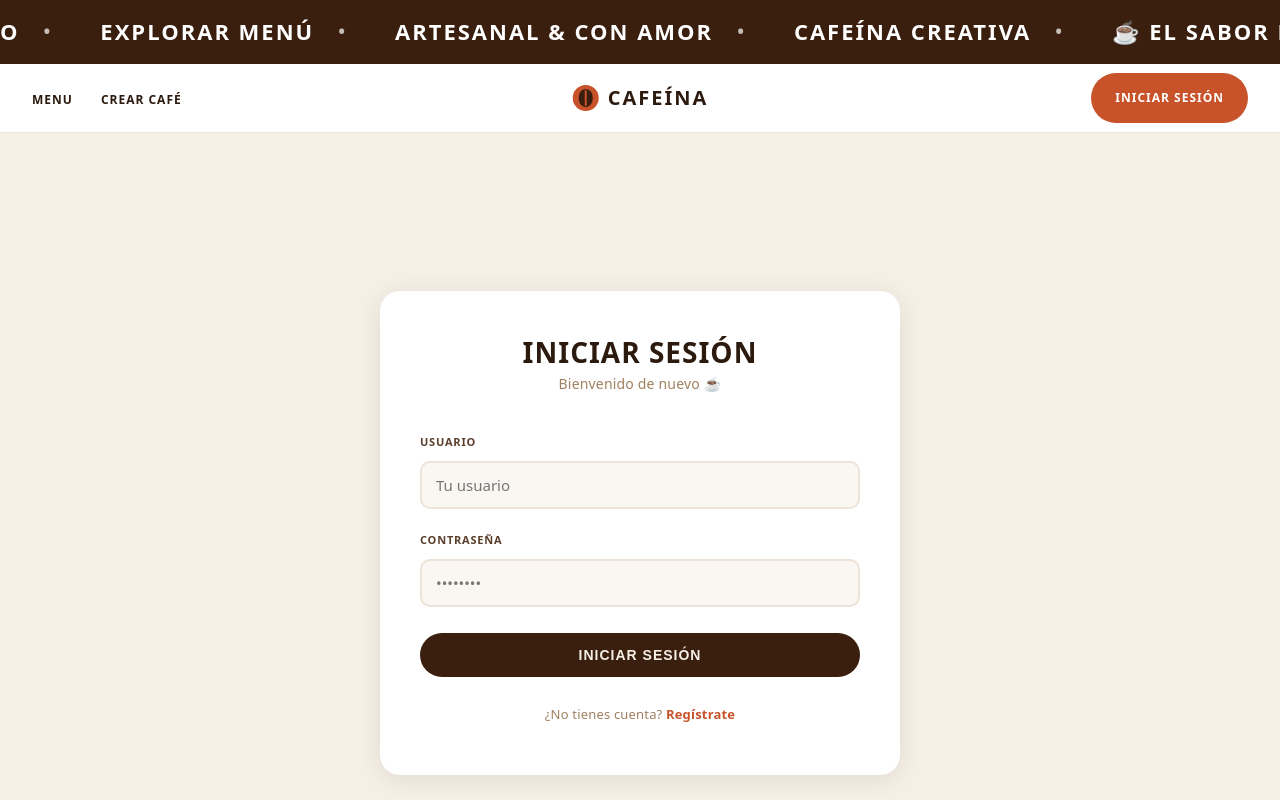
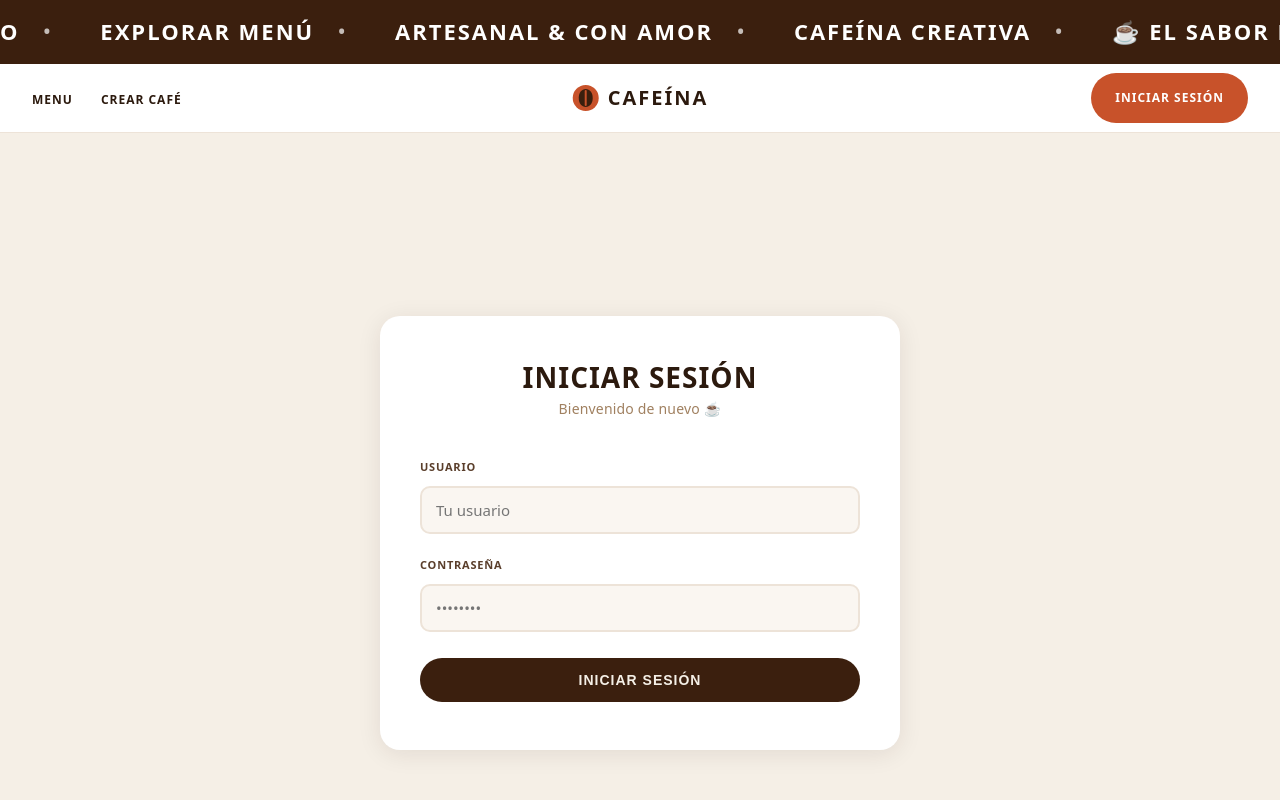
Before and after one commit to saucedosaucedoemilio-eng/cafeina-creativa-frontend-react, a React (Vite) app: page /login in a window 1280 px wide. Shown: the top 800 px of the page. Built offline with nearby package versions, Linux system fonts and the light colour scheme.

Commit message:
eliminar boton registro

```diff
--- a/src/pages/Login.jsx
+++ b/src/pages/Login.jsx
@@ -1,5 +1,5 @@
 import { useState } from "react";
-import { Link, useNavigate } from "react-router-dom";
+import { useNavigate } from "react-router-dom";
 import "./Auth.css";
 
 function Login() {
@@ -82,10 +82,6 @@ function Login() {
           </button>
         </form>
 
-        <p className="auth-switch">
-          ¿No tienes cuenta?{" "}
-          <Link to="/register" className="auth-link">Regístrate</Link>
-        </p>
       </div>
     </div>
   );
```
